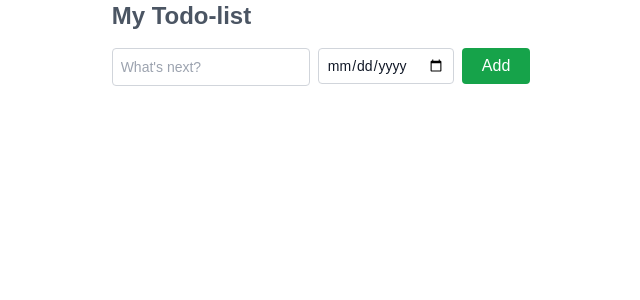
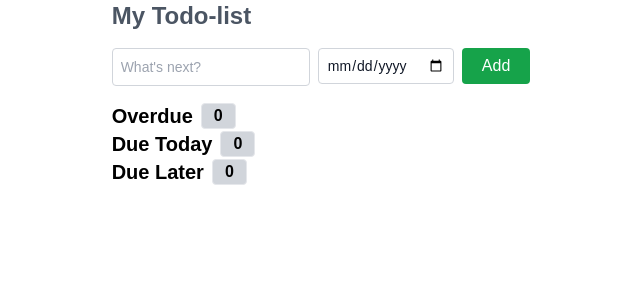
Before and after one commit to thedevildude/todo-express-manager, a Node server app: page / in a window 1280 px wide. Shown: the top 300 px of the page, without its empty margins (315-955 px from the left). Run offline with Node 20, Linux system fonts and the light colour scheme; data that the repository does not hold is empty; some libraries are stand-ins or nearby versions.

Commit message:
Making UI

```diff
--- a/public/css/styles.css
+++ b/public/css/styles.css
@@ -2,3 +2,7 @@ body {
   font-family: sans-serif;
   background-color: white;
 }
+
+.Todo-Item:hover .thrash-icon {
+  display: block;
+}
--- a/views/index.ejs
+++ b/views/index.ejs
@@ -7,7 +7,7 @@
   <meta name="viewport" content="width=device-width, initial-scale=1.0">
   <script src="https://cdn.tailwindcss.com"></script>
   <link rel="stylesheet" href="./css/styles.css">
-  <title>Document</title>
+  <title>To-Do Manager</title>
 </head>
 
 <body>
@@ -17,7 +17,8 @@
         <form>
           <div class="flex gap-2 py-4">
             <div class="flex-auto">
-              <input type="text" placeholder="What's next?" class="border border-gray-300 rounded text-gray-900 w-full p-2 text-sm" required />
+              <input type="text" placeholder="What's next?"
+                class="border border-gray-300 rounded text-gray-900 w-full p-2 text-sm" required />
             </div>
             <div class="flex-auto">
               <input type="date" class="border border-gray-300 rounded text-gray-900 w-full p-2 text-sm leading-4" />
@@ -27,7 +28,9 @@
             </div>
           </div>
         </form>
+        <%- include('todos.ejs') %>
     </div>
   </div>
 </body>
+
 </html>
--- a/views/todos.ejs
+++ b/views/todos.ejs
@@ -1,7 +1,100 @@
-<% for(var i=0; i < allTodos.length; i++) {%>
+<!-- <% for(var i=0; i < allTodos.length; i++) {%>
   <tr>
     <td>
       <%= allTodos[i].title %>
     </td>
   </tr>
-  <% } %>
+<% } %> -->
+<% let overdue = 0;
+let dueToday = 0;
+let dueLater = 0;
+const oldDate = new Date();
+const date = new Date(oldDate.toDateString()).getTime();
+for(let i=0; i < allTodos.length; i++) {
+  const oldTodoDate = new Date(allTodos[i].dueDate);
+  const todoDate = new Date(oldTodoDate.toDateString()).getTime();
+  if(todoDate < date) overdue++;
+  else if (todoDate == date) dueToday++;
+  else dueLater++;
+} %>
+<div>
+  <div class="flex items-center">
+    <h5 class="font-bold text-xl">Overdue</h5>
+    <p id="count-overdue" class="ml-2 border rounded bg-gray-300 px-3 font-semibold text-base"><%= overdue %></p>
+  </div>
+  <ul class="list-none">
+    <% for(let i=0; i< allTodos.length; i++) {
+      const oldDate = new Date();
+      const date = new Date(oldDate.toDateString()).getTime();
+      const oldTodoDate = new Date(allTodos[i].dueDate);
+      const todoDate = new Date(oldTodoDate.toDateString()).getTime();
+      if(todoDate < date) { %>
+    <li class="Todo-Item">
+      <div class="flex items-center w-fit my-2 px-2 py-1 rounded hover:bg-purple-50">
+        <input type="checkbox" id="overdue-checkbox-<%= i+1 %>" class="w-4 h-4 text-blue-600 bg-gray-100 border rounded">
+        <label for="overdue-checkbox-<%= i+1 %>" class="ml-2 text-sm text-gray-600 cursor-pointer"><%= allTodos[i].title %></label>
+        <a href="#" class="ml-2 hidden thrash-icon">
+          <svg xmlns="http://www.w3.org/2000/svg" fill="none" viewBox="0 0 24 24" stroke-width="1.5"
+            stroke="currentColor" class="w-4 h-4">
+            <path stroke-linecap="round" stroke-linejoin="round"
+              d="M14.74 9l-.346 9m-4.788 0L9.26 9m9.968-3.21c.342.052.682.107 1.022.166m-1.022-.165L18.16 19.673a2.25 2.25 0 01-2.244 2.077H8.084a2.25 2.25 0 01-2.244-2.077L4.772 5.79m14.456 0a48.108 48.108 0 00-3.478-.397m-12 .562c.34-.059.68-.114 1.022-.165m0 0a48.11 48.11 0 013.478-.397m7.5 0v-.916c0-1.18-.91-2.164-2.09-2.201a51.964 51.964 0 00-3.32 0c-1.18.037-2.09 1.022-2.09 2.201v.916m7.5 0a48.667 48.667 0 00-7.5 0" />
+          </svg>
+        </a>
+      </div>
+    </li>
+    <% }} %>
+  </ul>
+  <div class="flex items-center">
+    <h5 class="font-bold text-xl">Due Today</h5>
+    <p id="count-due-today" class="ml-2 border rounded bg-gray-300 px-3 font-semibold text-base"><%= dueToday %></p>
+  </div>
+  <ul class="list-none">
+    <% for(let i=0; i< allTodos.length; i++) {
+      const oldDate = new Date();
+      const date = new Date(oldDate.toDateString()).getTime();
+      const oldTodoDate = new Date(allTodos[i].dueDate);
+      const todoDate = new Date(oldTodoDate.toDateString()).getTime();
+      if(todoDate == date) { %>
+    <li class="Todo-Item">
+      <div class="flex items-center w-fit my-2 px-2 py-1 rounded hover:bg-purple-50">
+        <input type="checkbox" id="due-today-checkbox-<%= i+1 %>" class="w-4 h-4 text-blue-600 bg-gray-100 border rounded">
+        <label for="due-today-checkbox-<%= i+1 %>" class="ml-2 text-sm text-gray-600 cursor-pointer"><%= allTodos[i].title %></label>
+        <a href="#" class="ml-2 hidden thrash-icon">
+          <svg xmlns="http://www.w3.org/2000/svg" fill="none" viewBox="0 0 24 24" stroke-width="1.5"
+            stroke="currentColor" class="w-4 h-4">
+            <path stroke-linecap="round" stroke-linejoin="round"
+              d="M14.74 9l-.346 9m-4.788 0L9.26 9m9.968-3.21c.342.052.682.107 1.022.166m-1.022-.165L18.16 19.673a2.25 2.25 0 01-2.244 2.077H8.084a2.25 2.25 0 01-2.244-2.077L4.772 5.79m14.456 0a48.108 48.108 0 00-3.478-.397m-12 .562c.34-.059.68-.114 1.022-.165m0 0a48.11 48.11 0 013.478-.397m7.5 0v-.916c0-1.18-.91-2.164-2.09-2.201a51.964 51.964 0 00-3.32 0c-1.18.037-2.09 1.022-2.09 2.201v.916m7.5 0a48.667 48.667 0 00-7.5 0" />
+          </svg>
+        </a>
+      </div>
+    </li>
+    <% }} %>
+  </ul>
+</ul>
+<div class="flex items-center">
+  <h5 class="font-bold text-xl">Due Later</h5>
+  <p id="count-due-later" class="ml-2 border rounded bg-gray-300 px-3 font-semibold text-base"><%= dueLater %></p>
+</div>
+<ul class="list-none">
+  <% for(let i=0; i< allTodos.length; i++) {
+    const oldDate = new Date();
+    const date = new Date(oldDate.toDateString()).getTime();
+    const oldTodoDate = new Date(allTodos[i].dueDate);
+    const todoDate = new Date(oldTodoDate.toDateString()).getTime();
+    if(todoDate > date) { %>
+  <li class="Todo-Item">
+    <div class="flex items-center w-fit my-2 px-2 py-1 rounded hover:bg-purple-50">
+      <input type="checkbox" id="due-later-checkbox-<%= i+1 %>" class="w-4 h-4 text-blue-600 bg-gray-100 border rounded">
+      <label for="due-later-checkbox-<%= i+1 %>" class="ml-2 text-sm text-gray-600 cursor-pointer"><%= allTodos[i].title %></label>
+      <a href="#" class="ml-2 hidden thrash-icon">
+        <svg xmlns="http://www.w3.org/2000/svg" fill="none" viewBox="0 0 24 24" stroke-width="1.5"
+          stroke="currentColor" class="w-4 h-4">
+          <path stroke-linecap="round" stroke-linejoin="round"
+            d="M14.74 9l-.346 9m-4.788 0L9.26 9m9.968-3.21c.342.052.682.107 1.022.166m-1.022-.165L18.16 19.673a2.25 2.25 0 01-2.244 2.077H8.084a2.25 2.25 0 01-2.244-2.077L4.772 5.79m14.456 0a48.108 48.108 0 00-3.478-.397m-12 .562c.34-.059.68-.114 1.022-.165m0 0a48.11 48.11 0 013.478-.397m7.5 0v-.916c0-1.18-.91-2.164-2.09-2.201a51.964 51.964 0 00-3.32 0c-1.18.037-2.09 1.022-2.09 2.201v.916m7.5 0a48.667 48.667 0 00-7.5 0" />
+        </svg>
+      </a>
+    </div>
+  </li>
+  <% }} %>
+</ul>
+</div>
```
